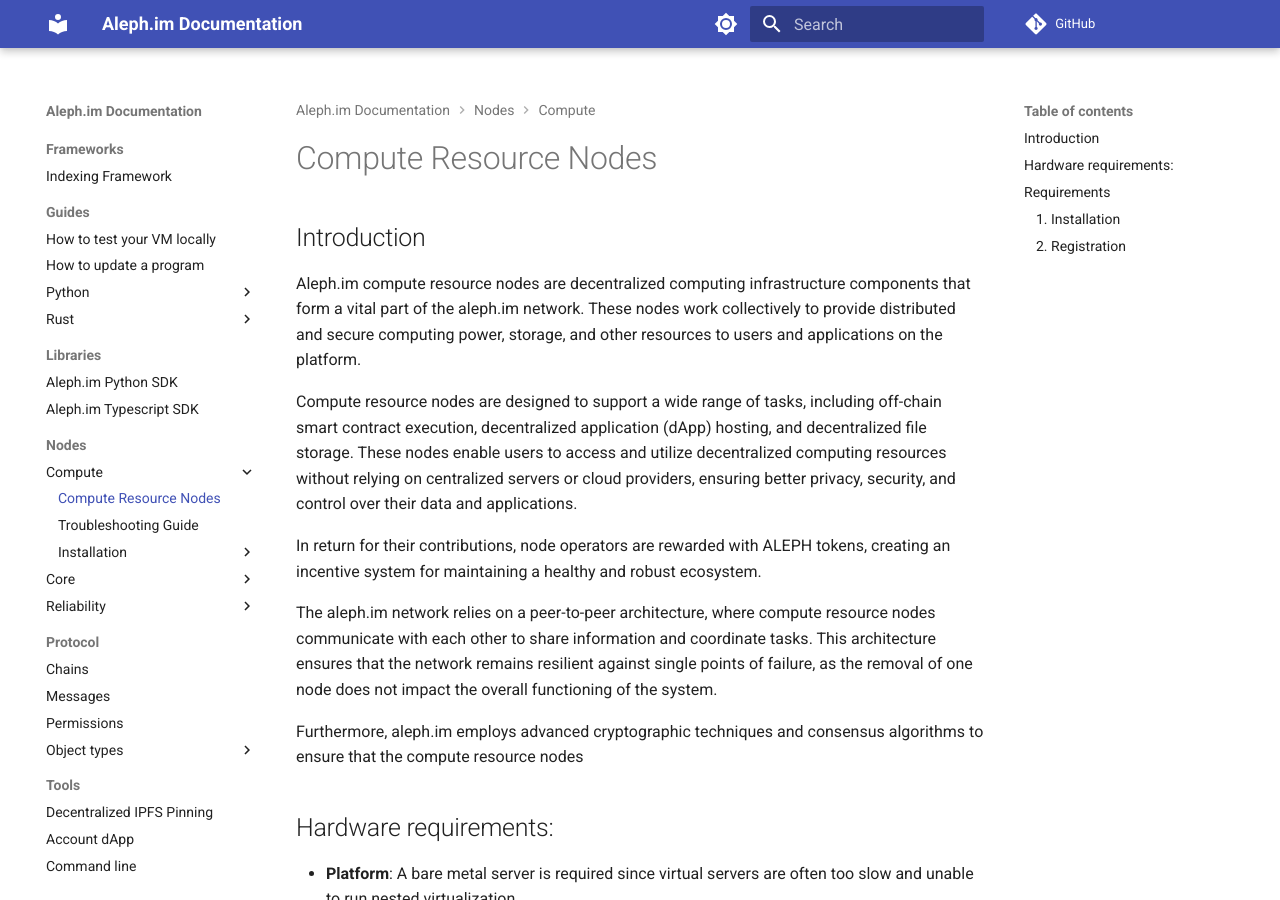
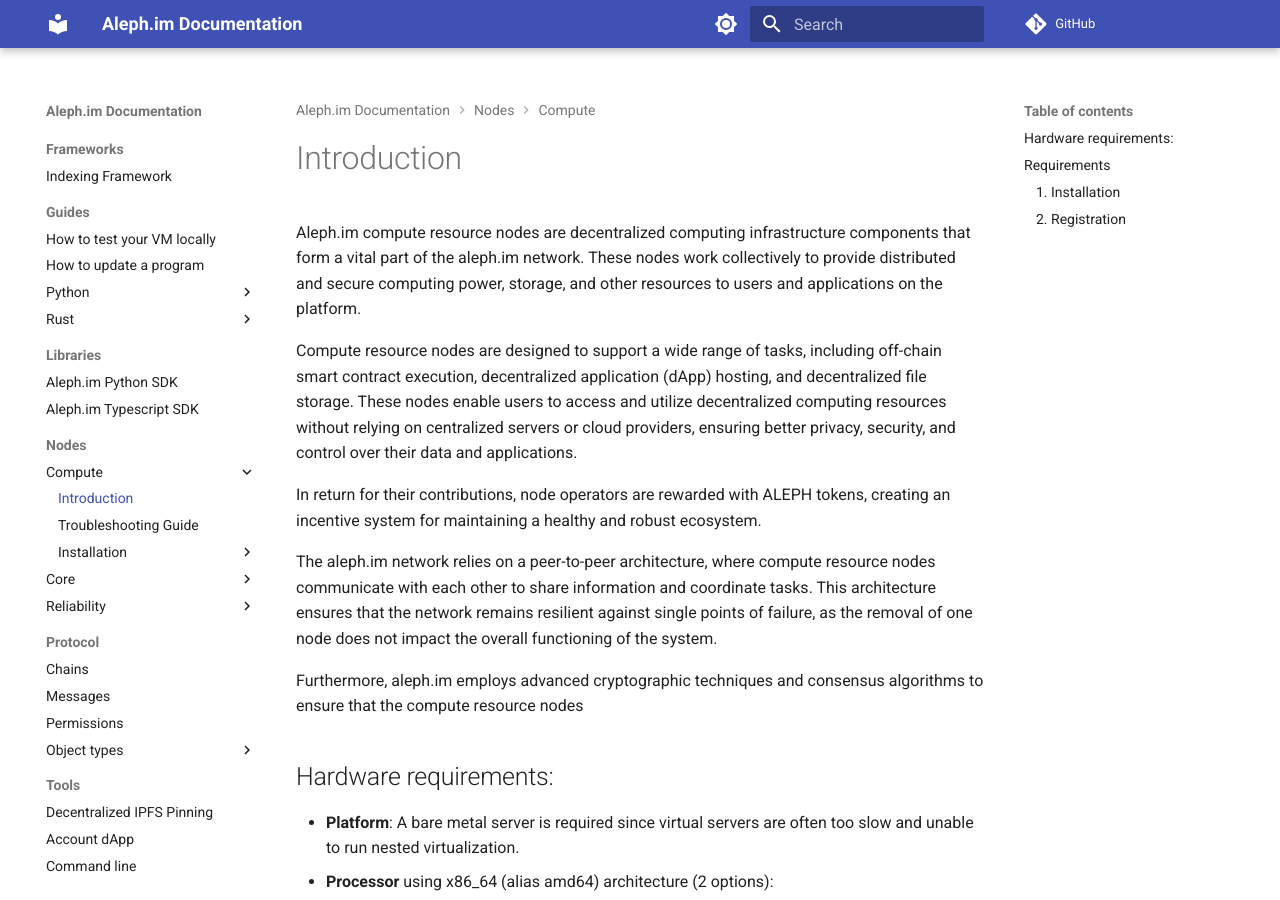
Before and after one commit to aleph-im/aleph-docs, an MkDocs documentation site: the page built from docs/nodes/compute/index.md, in a window 1280 px wide and 900 px high. Built offline with MkDocs 1.6.1 and Material for MkDocs 9.7.7, drawn with Linux system fonts in a browser that asks for light colours; comment, search, counter and statistics services are not loaded.

```diff
--- a/docs/nodes/compute/index.md
+++ b/docs/nodes/compute/index.md
@@ -1,6 +1,4 @@
-# Compute Resource Nodes
-
-## Introduction
+# Introduction
 
 Aleph.im compute resource nodes are decentralized computing infrastructure components that form a vital part of the
 aleph.im network. These nodes work collectively to provide distributed and secure computing power, storage, and other
@@ -34,7 +32,7 @@ resource nodes
 ## Requirements
 
 ### 1. Installation
-Follow the [installation guide](https://github.com/aleph-im/aleph-vm/#1-install-aleph-vm-from-packages) to install the server.
+Follow the [installation guide](./installation/Debian-11.md) to install the server.
 
 ### 2. Registration
 Follow the [registration](https://medium.com/aleph-im/step-by-step-on-how-to-create-and-register-your-compute-resource-node-e5308130fbf7) guide first.
```
